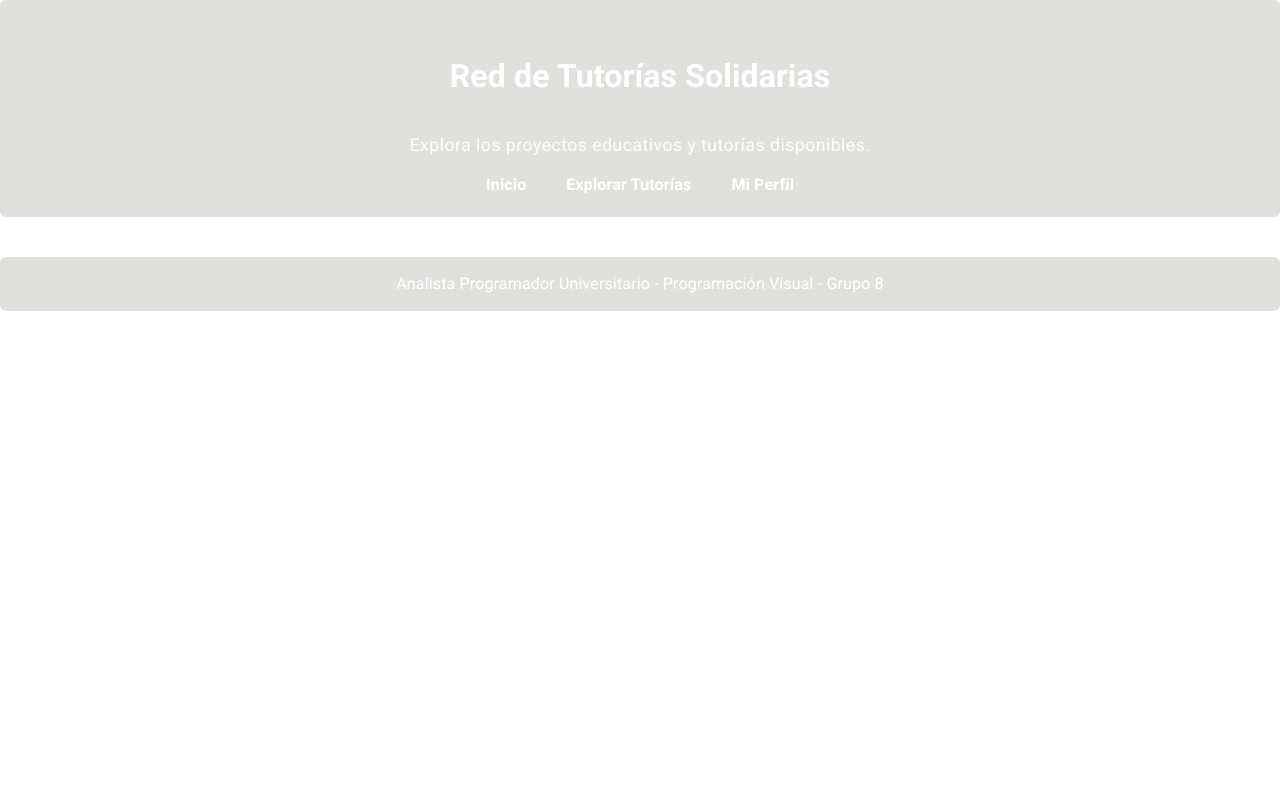
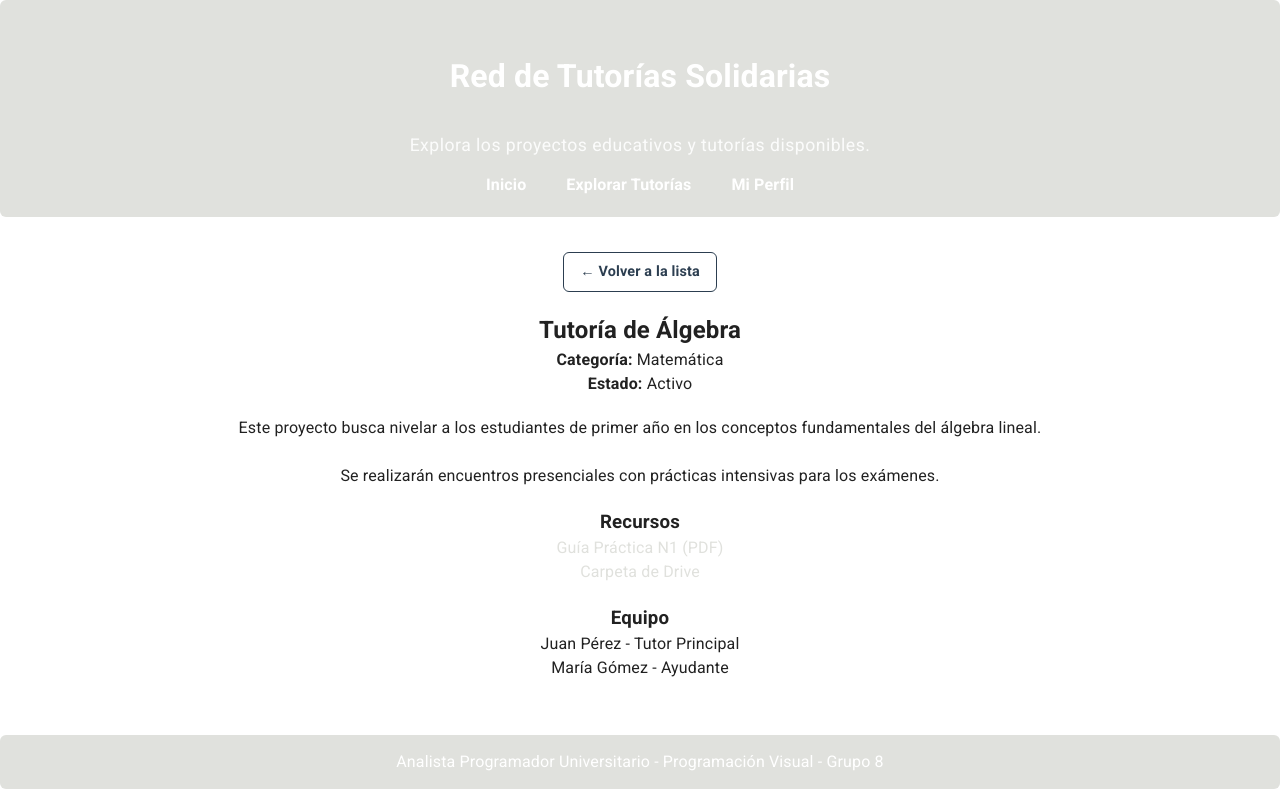
Before and after one commit to Mesconiji/PV_TP3_Grupo8, a React (Vite) app: page /proyectos/1 in a window 1280 px wide. Built offline with nearby package versions, Linux system fonts and the light colour scheme; a web font is replaced by a local one.

Commit message:
Actualizo DetalleProyecto para que funcione correctamente mediante Link y useParams Jose Mesconi

```diff
--- a/package.json
+++ b/package.json
@@ -13,6 +13,7 @@
     "@emotion/react": "^11.14.0",
     "@emotion/styled": "^11.14.1",
     "@fontsource/roboto": "^5.2.10",
+    "@mui/icons-material": "^9.0.1",
     "@mui/material": "^9.0.1",
     "react": "^19.2.5",
     "react-dom": "^19.2.5",
--- a/src/views/DetalleProyecto.jsx
+++ b/src/views/DetalleProyecto.jsx
@@ -1,8 +1,20 @@
-const DetalleProyecto = ({ proyecto, volverALista }) => {
+import { useParams, Link } from 'react-router-dom';
+import proyectoService from '../services/proyectoService';
 
 
+const DetalleProyecto = () => {
+
+  const { id } = useParams();
+  const listaProyectos = proyectoService.obtenerProyectos();
+  const proyecto = listaProyectos.find((p) => p.id.toString() === id);
+
   if (!proyecto) {
-    return null;
+    return (
+      <div className="card" style={{ width: '100%', textAlign: 'center' }}>
+        <h2>Proyecto no encontrado</h2>
+        <Link to="/proyectos" className="btn btn--volver">Volver a la lista</Link>
+      </div>
+    );
   }
 
   const { titulo, categoria, estado, descripcion, recursos, equipo } = proyecto;
@@ -10,12 +22,13 @@ const DetalleProyecto = ({ proyecto, volverALista }) => {
   return (
     <div className="card" style={{ width: '100%' }}>
 
-      <button
+      <Link
+        to="/proyectos"
         className="btn btn--volver"
-        onClick={volverALista}
+        style={{ display: 'inline-block', marginBottom: '20px', textDecoration: 'none' }}
       >
         ← Volver a la lista
-      </button>
+      </Link>
 
       <h2>{titulo}</h2>
 
```
Also changed, not shown: 1 other file (tests, documents, lock files or other folders).
